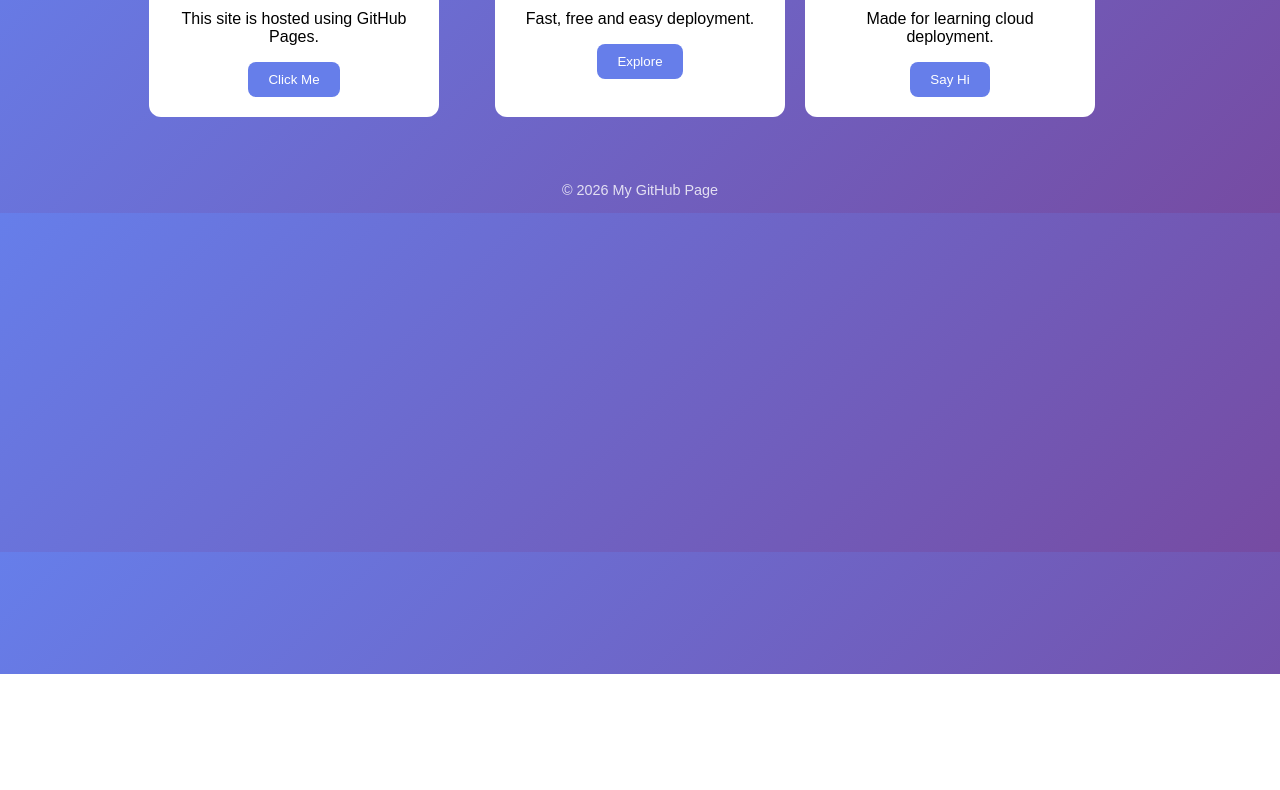
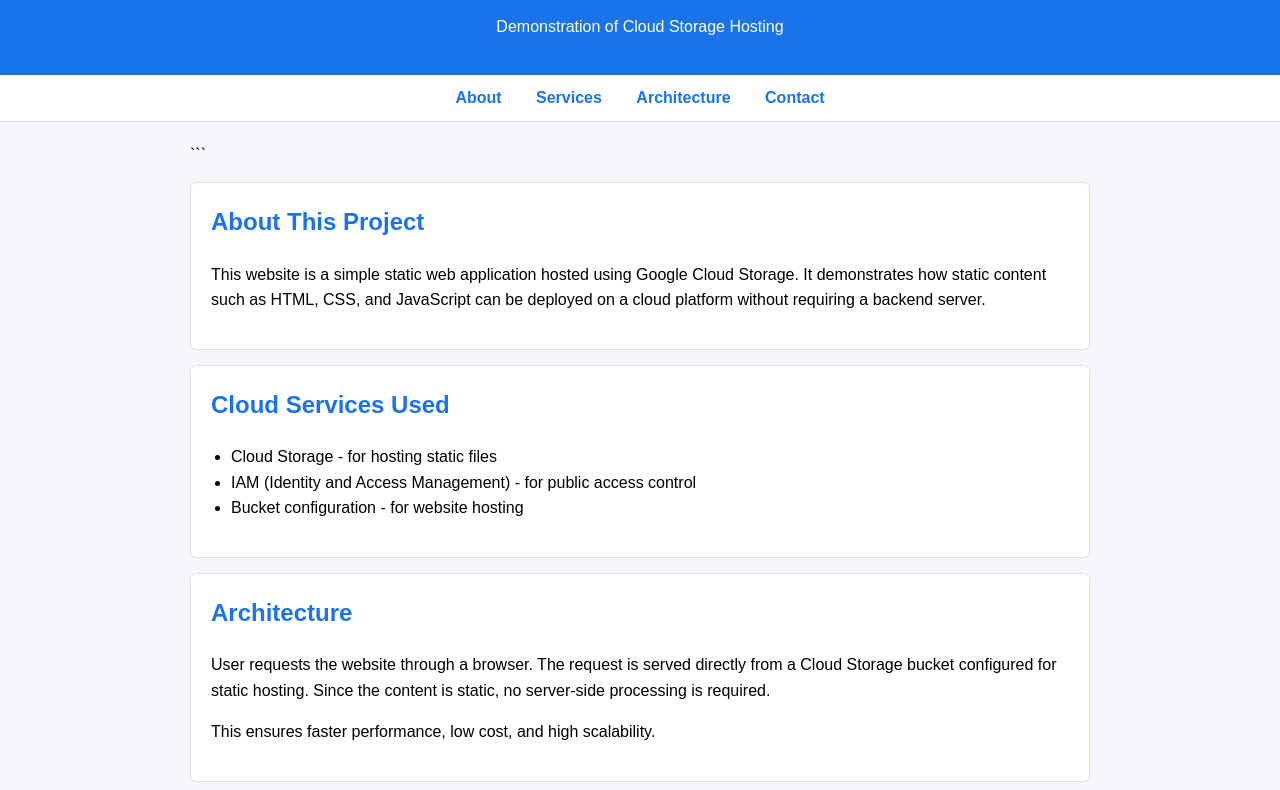
Before and after one commit to Pon-Ajith-Kumar/DSC_Assignment, a plain HTML site: page index.html in a window 1280 px wide. Shown: the part 126-916 px from the top of the page. Before the commit the page ends 800 px from the top, so only its background shows below. Drawn offline with Linux system fonts and the light colour scheme.

Commit message:
Revise index.html for GCP Static Website Demo
Updated the title and styling for a static website demo hosted on Google Cloud. Modified content structure to include sections for about, services, architecture, and contact.

````diff
--- a/index.html
+++ b/index.html
@@ -4,100 +4,136 @@
 <head>
     <meta charset="UTF-8">
     <meta name="viewport" content="width=device-width, initial-scale=1.0">
-    <title>My GitHub Page</title>
-    <style>
-        body {
-            margin: 0;
-            font-family: Arial, sans-serif;
-            background: linear-gradient(135deg, #667eea, #764ba2);
-            color: white;
-            text-align: center;
-        }
+    <title>GCP Static Website Demo</title>
 
 ```
+<style>
+    body {
+        margin: 0;
+        font-family: Arial, sans-serif;
+        background-color: #f5f7fa;
+        line-height: 1.6;
+    }
+
     header {
-        padding: 40px;
-        font-size: 2em;
+        background-color: #1a73e8;
+        color: white;
+        padding: 20px;
+        text-align: center;
+    }
+
+    nav {
+        background: #ffffff;
+        padding: 10px;
+        text-align: center;
+        border-bottom: 1px solid #ddd;
+    }
+
+    nav a {
+        margin: 0 15px;
+        text-decoration: none;
+        color: #1a73e8;
         font-weight: bold;
     }
 
-    .container {
-        display: flex;
-        justify-content: center;
-        gap: 20px;
-        flex-wrap: wrap;
-        padding: 20px;
+    nav a:hover {
+        text-decoration: underline;
     }
 
-    .card {
-        background: white;
-        color: black;
+    .container {
         padding: 20px;
-        border-radius: 12px;
-        width: 250px;
-        transition: transform 0.3s, box-shadow 0.3s;
+        max-width: 900px;
+        margin: auto;
     }
 
-    .card:hover {
-        transform: scale(1.05);
-        box-shadow: 0 10px 20px rgba(0,0,0,0.3);
+    .section {
+        background: white;
+        margin: 15px 0;
+        padding: 20px;
+        border-radius: 6px;
+        border: 1px solid #e0e0e0;
     }
 
-    button {
-        padding: 10px 20px;
-        border: none;
-        background: #667eea;
-        color: white;
-        border-radius: 8px;
-        cursor: pointer;
-        transition: background 0.3s;
+    .section h2 {
+        margin-top: 0;
+        color: #1a73e8;
     }
 
-    button:hover {
-        background: #5a67d8;
+    ul {
+        padding-left: 20px;
     }
 
     footer {
-        margin-top: 30px;
+        text-align: center;
         padding: 15px;
-        font-size: 0.9em;
-        opacity: 0.8;
+        background: #eaeaea;
+        margin-top: 20px;
     }
 </style>
 ```
 
 </head>
+
 <body>
 
 <header>
-    🌐 My Static Website
+    <h1>Static Website on Google Cloud</h1>
+    <p>Demonstration of Cloud Storage Hosting</p>
 </header>
 
+<nav>
+    <a href="#about">About</a>
+    <a href="#services">Services</a>
+    <a href="#architecture">Architecture</a>
+    <a href="#contact">Contact</a>
+</nav>
+
 <div class="container">
-    <div class="card">
-        <h3>About</h3>
-        <p>This site is hosted using GitHub Pages.</p>
-        <button onclick="alert('Hello!')">Click Me</button>
-    </div>
 
 ```
-<div class="card">
-    <h3>Features</h3>
-    <p>Fast, free and easy deployment.</p>
-    <button onclick="alert('Nice!')">Explore</button>
+<div class="section" id="about">
+    <h2>About This Project</h2>
+    <p>
+        This website is a simple static web application hosted using
+        Google Cloud Storage. It demonstrates how static content such as
+        HTML, CSS, and JavaScript can be deployed on a cloud platform
+        without requiring a backend server.
+    </p>
 </div>
 
-<div class="card">
-    <h3>Contact</h3>
-    <p>Made for learning cloud deployment.</p>
-    <button onclick="alert('Thanks!')">Say Hi</button>
+<div class="section" id="services">
+    <h2>Cloud Services Used</h2>
+    <ul>
+        <li>Cloud Storage - for hosting static files</li>
+        <li>IAM (Identity and Access Management) - for public access control</li>
+        <li>Bucket configuration - for website hosting</li>
+    </ul>
+</div>
+
+<div class="section" id="architecture">
+    <h2>Architecture</h2>
+    <p>
+        User requests the website through a browser. The request is served
+        directly from a Cloud Storage bucket configured for static hosting.
+        Since the content is static, no server-side processing is required.
+    </p>
+    <p>
+        This ensures faster performance, low cost, and high scalability.
+    </p>
+</div>
+
+<div class="section" id="contact">
+    <h2>Contact</h2>
+    <p>Name: Pon Ajith Kumar P</p>
+    <p>Course: Distributed Systems</p>
+    <p>Email: ponajithkumar2005@gmail.com</p>
 </div>
 ```
 
 </div>
 
 <footer>
-    © 2026 My GitHub Page
+    <p>© 2026 GCP Static Website Demo</p>
 </footer>
 
 </body>
````
